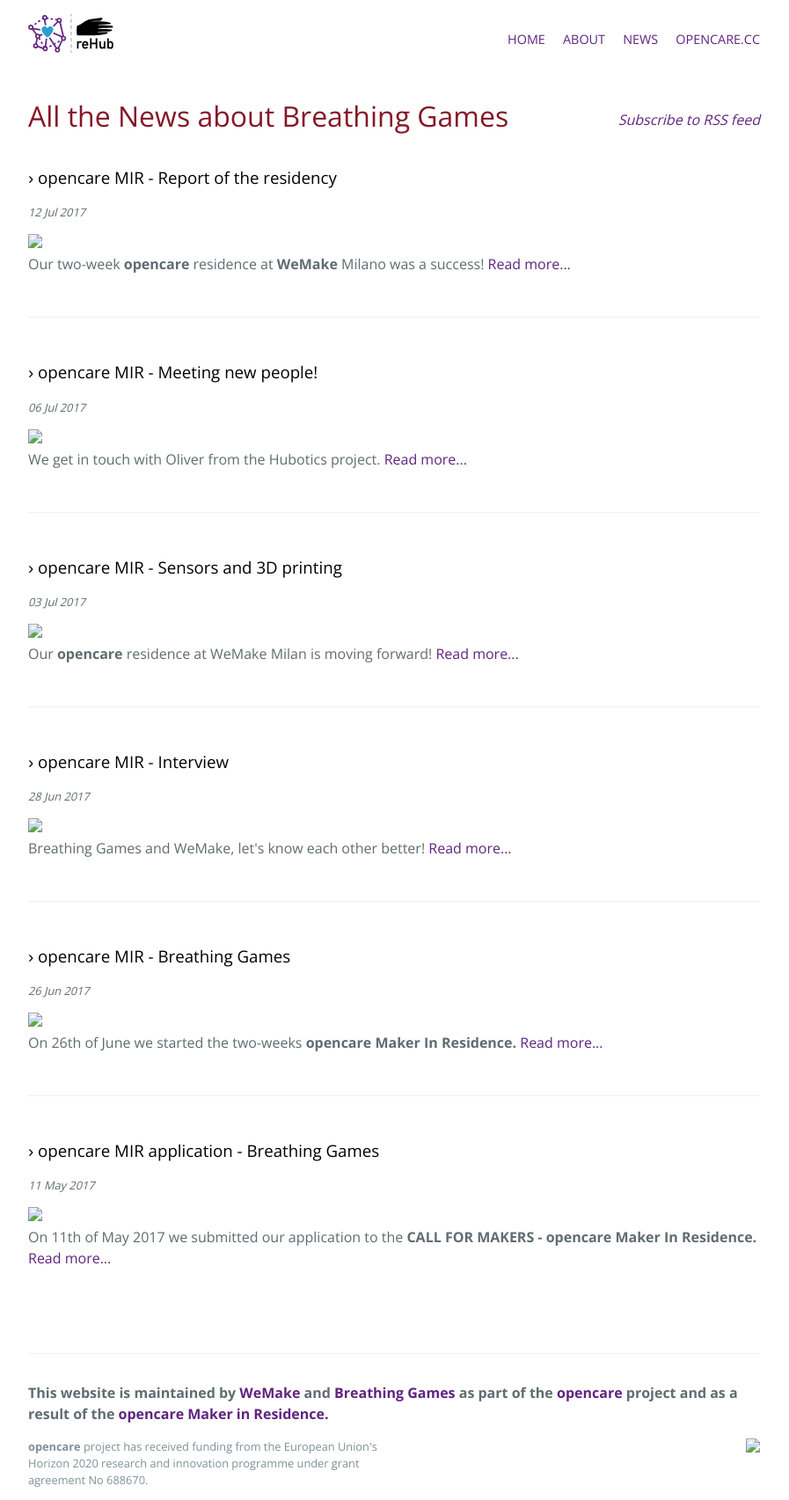
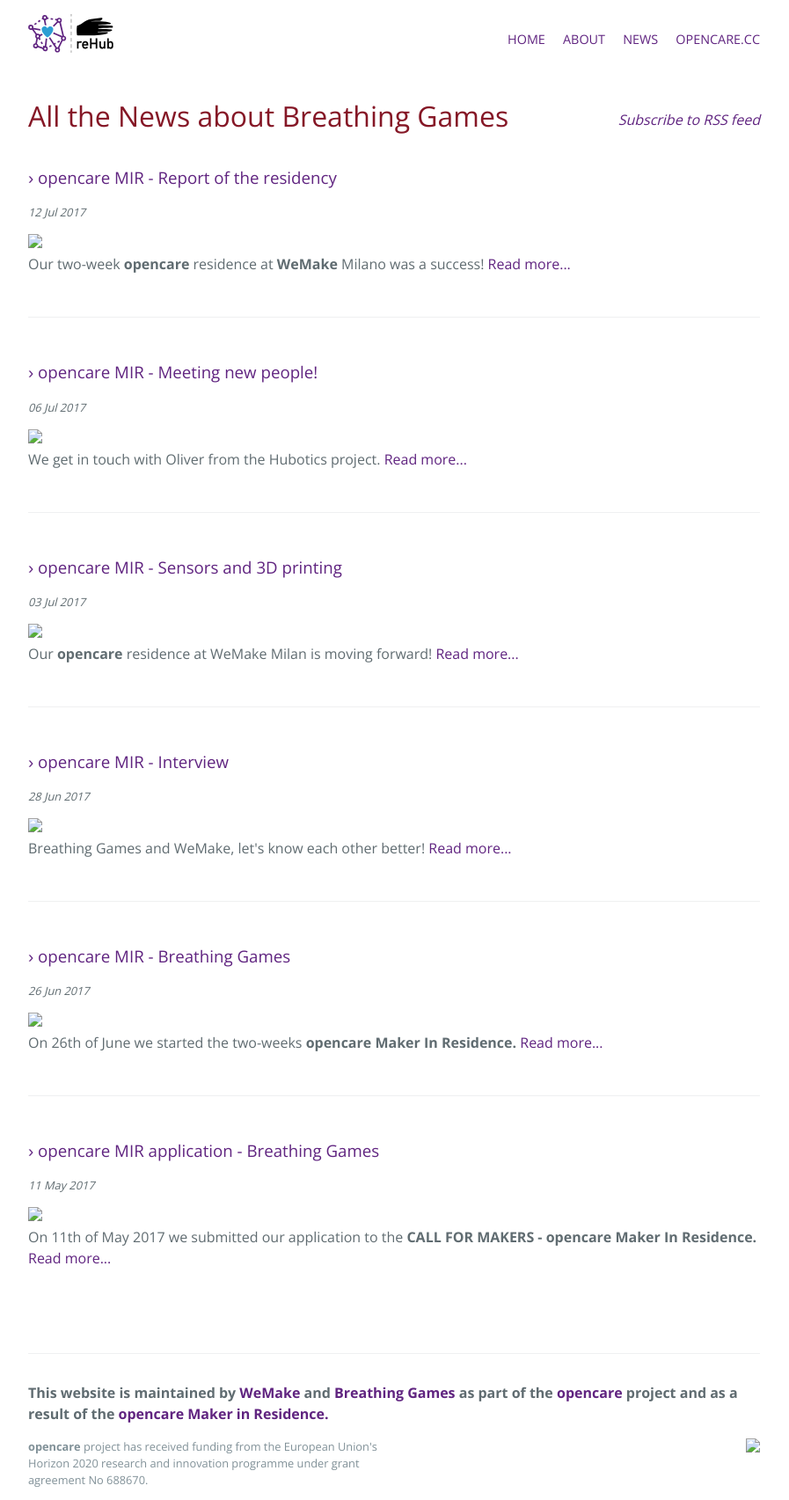
Before and after one commit to opencarecc/rehub, a Jekyll site: the page built from blog/index.html, in a window 1280 px wide. Shown: the whole page at 88% size, without its empty margins (192-1089 px from the left). Built offline with Jekyll 4.4.1, drawn with Linux system fonts in a browser that asks for light colours; the list of posts is cut into pages by our own code.

Commit message:
edit text color

```diff
--- a/stylesheets/stylesheet.css
+++ b/stylesheets/stylesheet.css
@@ -208,7 +208,7 @@
   font-size: 20px;
   font-weight: 300;
   line-height: 1.2em;
-  color: #3ab5f9;
+  color: #000000;
 }
 
 @media screen and (min-width: 64em) {
@@ -312,7 +312,7 @@
  .main-content h3{
   margin-bottom: 1rem;
   font-weight: 300;
-  color: #000000;
+  color: #00000;
   }
 .main-content p {
   margin-bottom: 1em; }
```
